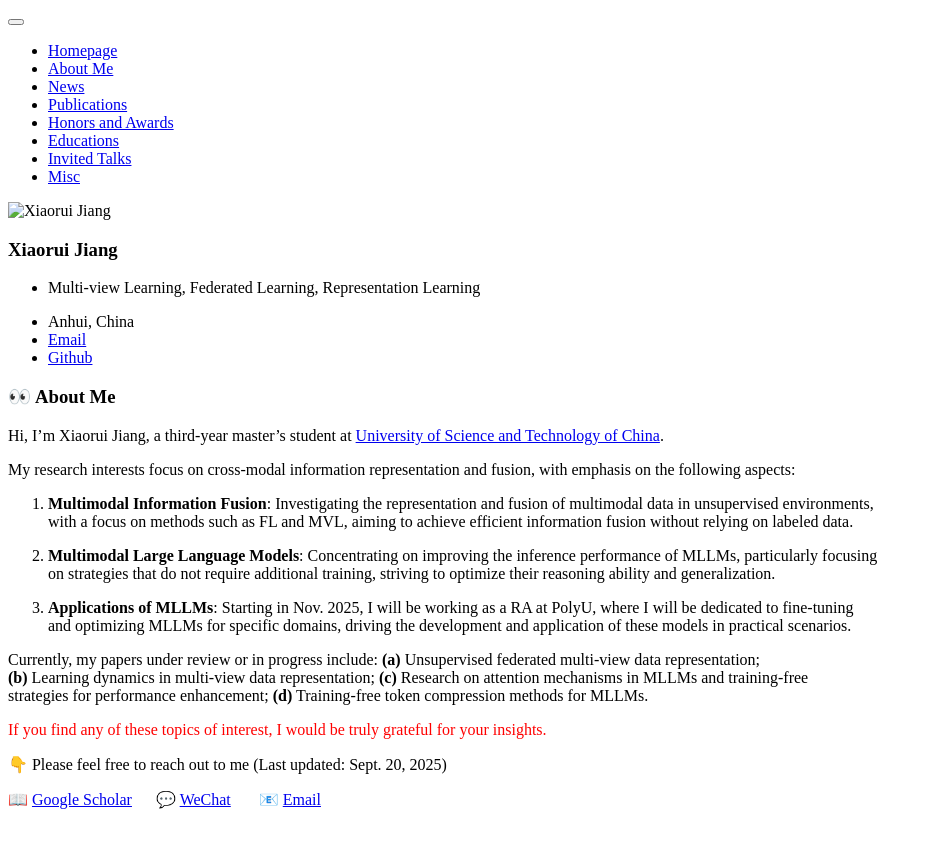
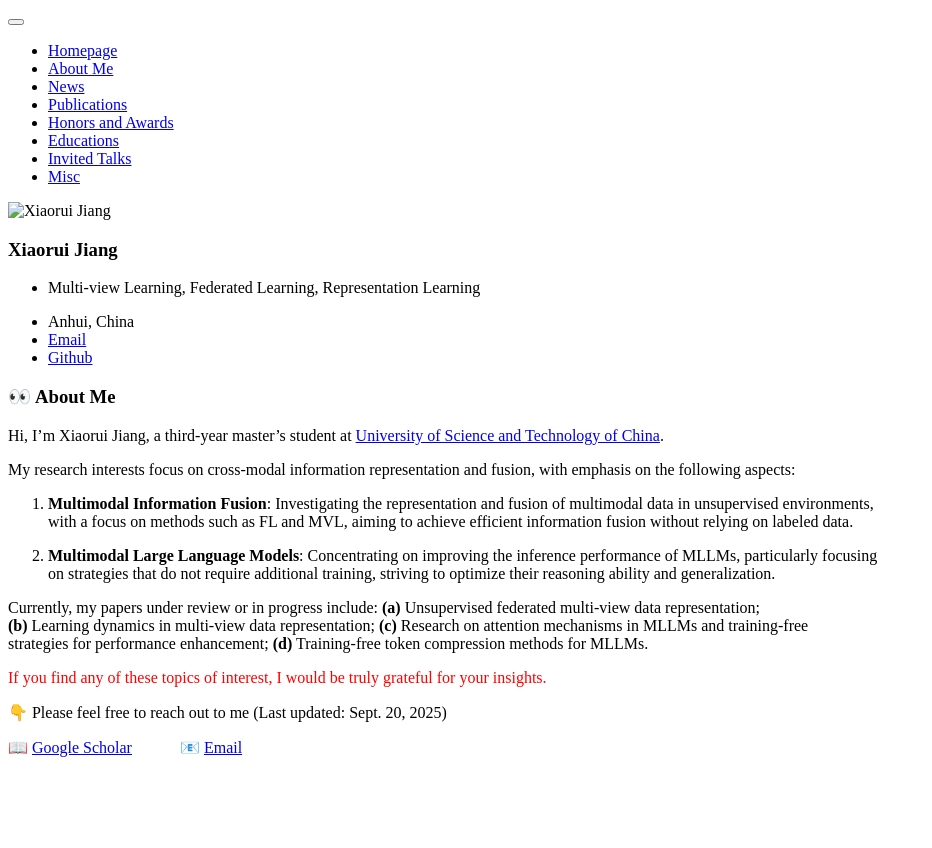
Before and after one commit to xiaorui-jiang/xiaorui-jiang.github.io, a Jekyll site: the page built from _pages/includes/intro.md, in a window 1280 px wide. Shown: the top 848 px of the page, without its empty margins (0-932 px from the left). Built offline with Jekyll 4.4.1, drawn with Linux system fonts in a browser that asks for light colours; our own code applies the rules of GitHub Pages for plain Markdown files.

Commit message:
Update intro.md

```diff
--- a/_pages/includes/intro.md
+++ b/_pages/includes/intro.md
@@ -10,7 +10,6 @@ My research interests focus on cross-modal information representation and fusion
 
 2. <b>Multimodal Large Language Models</b>: Concentrating on improving the inference performance of MLLMs,   particularly focusing <br>on strategies that do not require additional training, striving to optimize their reasoning ability and generalization.
 
-3. <b>Applications of MLLMs</b>: Starting in Nov. 2025, I will be working as a RA at PolyU, where I will be dedicated to  fine-tuning  <br> and optimizing MLLMs for specific domains, driving the development and application of these models in practical scenarios.
 
 Currently, my papers under review or in progress include:
 **(a)** Unsupervised federated multi-view data representation; <br>
@@ -23,4 +22,4 @@ Currently, my papers under review or in progress include:
 
 👇 Please feel free to reach out to me (Last updated: Sept. 20, 2025)
 
-📖 [Google Scholar](https://scholar.google.com/citations?user=DAJ7HogAAAAJ&hl=zh-CN)      💬 <a href="./images/wechat.jpg" target="_blank">WeChat</a>        📧 <a href="mailto:xrjiang@mail.ustc.edu.cn">Email</a>
+📖 [Google Scholar](https://scholar.google.com/citations?user=DAJ7HogAAAAJ&hl=zh-CN)            📧 <a href="mailto:xrjiang@mail.ustc.edu.cn">Email</a>
```
